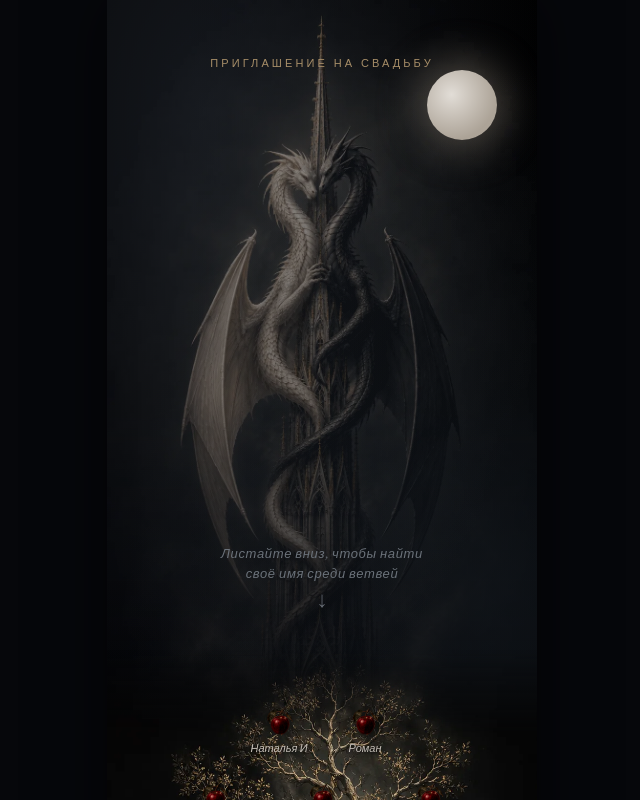
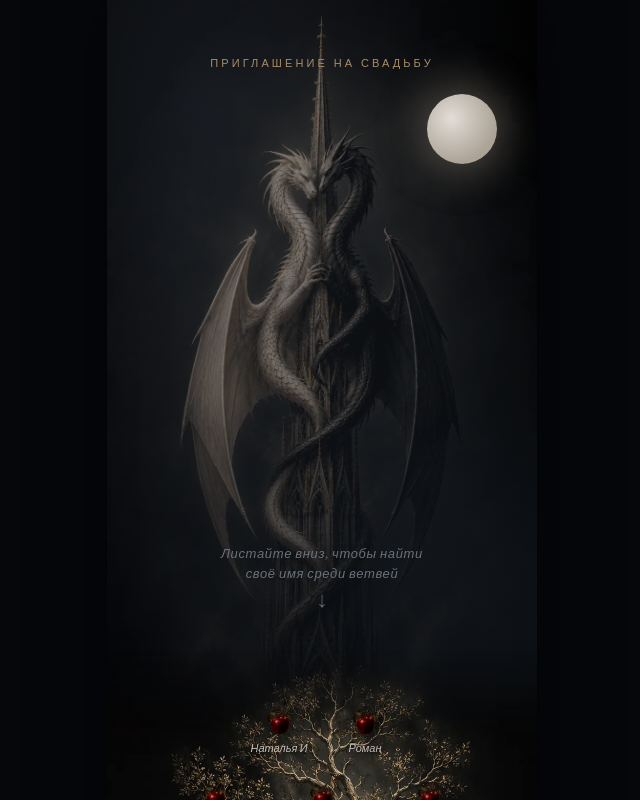
Before and after one commit to Doremi203/wedding, a Next.js app: page / in a window 1280 px wide. Shown: the top 800 px of the page, without its empty margins (318-958 px from the left). Built offline with nearby package versions, Linux system fonts and the light colour scheme.

Commit message:
ENTRY: опустить луну ниже надписи «Приглашение на свадьбу» (#23)

```diff
--- a/src/components/Atmosphere/Atmosphere.module.css
+++ b/src/components/Atmosphere/Atmosphere.module.css
@@ -16,7 +16,9 @@
 }
 
 .moonSelect {
-  top: 70px;
+  /* Ниже строки «Приглашение на свадьбу»: при top: 70px свечение луны наползало на конец
+     надписи. Добавка в vh держит зазор пропорциональным высоте экрана. */
+  top: calc(70px + 3vh);
   right: 40px;
   width: 70px;
   height: 70px;
```
